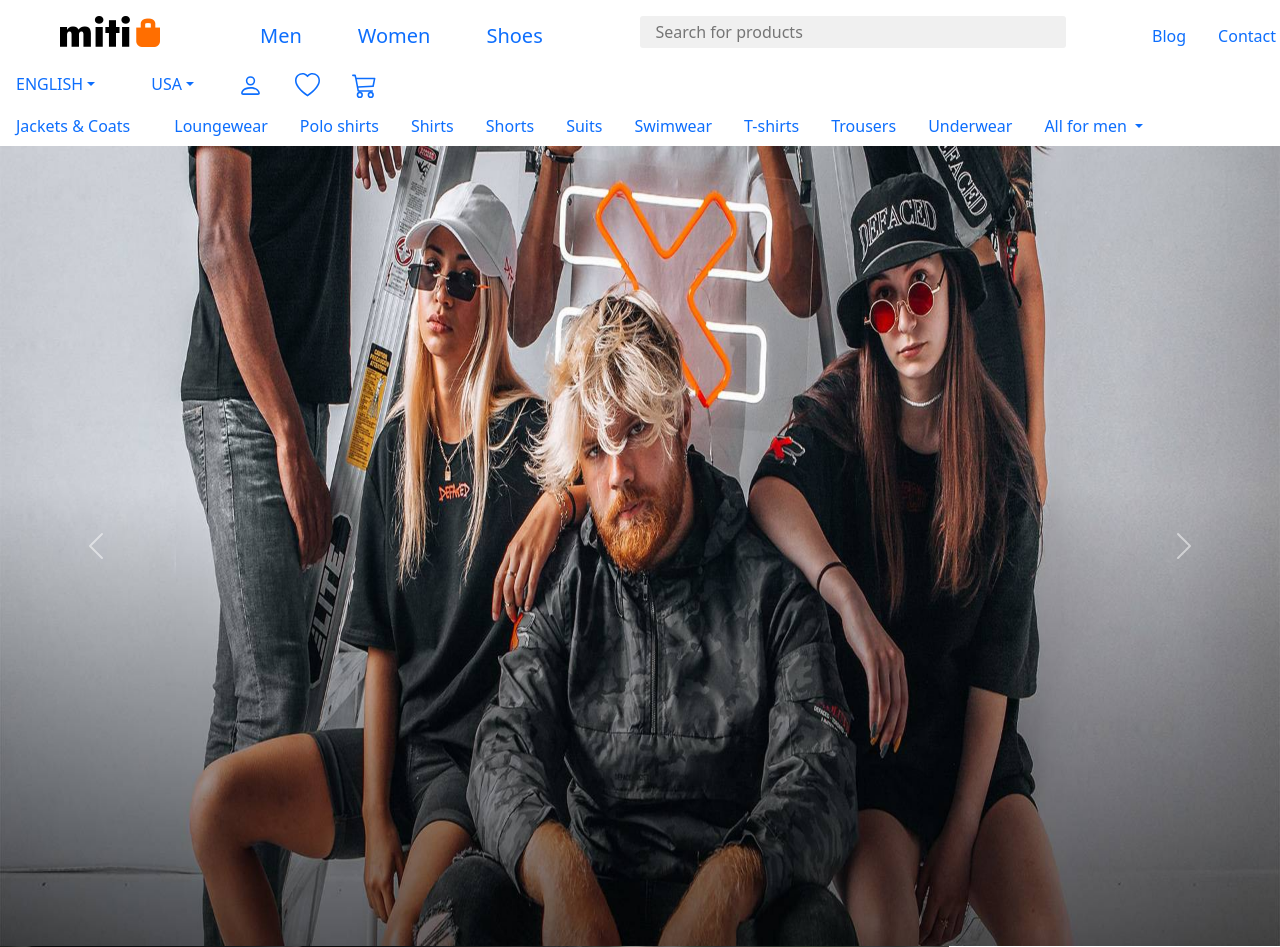
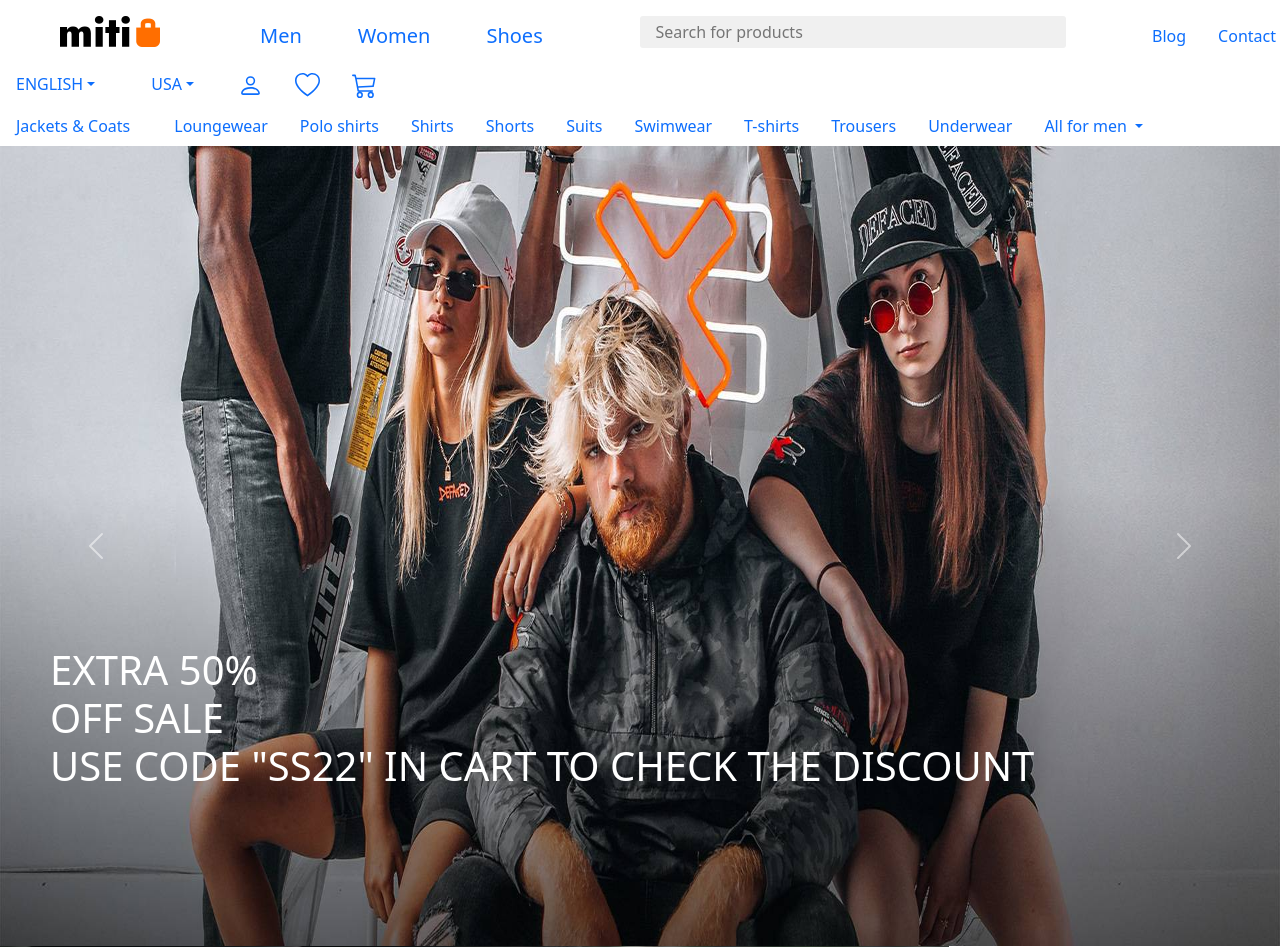
Before and after one commit to nur4ik5/-clothing-website, a Django app: template posts/templates/posts/index.html in a window 1280 px wide. Shown: the top 947 px of the page. Run offline with Django 3.2, Linux system fonts and the light colour scheme; the template is opened without the code that fills it, so the values that code supplies are empty.

Commit message:
текст на картинки

```diff
--- a/posts/static/posts/css/custom.css
+++ b/posts/static/posts/css/custom.css
@@ -62,3 +62,17 @@ background-repeat : no-repeat;
 button.btn:hover {
     background-color: orange;
 }
+
+img.text {
+    position: relative;
+    width: 100%;
+}
+
+h3, h1.text {
+    text-transform: uppercase;
+    position: absolute;
+    top: 500px;
+    left: 50px;
+    width: 100%;
+    color: white;
+}
--- a/posts/templates/posts/index.html
+++ b/posts/templates/posts/index.html
@@ -5,13 +5,17 @@
     <div id="carouselExampleFade" class="carousel slide carousel-fade" data-bs-ride="carousel">
         <div class="carousel-inner">
             <div class="carousel-item active">
-                <img src="{% static 'posts/image/slide-1.jpg' %}" class="d-block w-100" height="800" alt="...">
+                <img src="{% static 'posts/image/slide-1.jpg' %}" class="d-block w-100" height="800" alt="..." class="text">
+                <h1 class=" text">Extra 50% <br>off Sale <br> Use code "ss22" in cart to check the discount</h1>
             </div>
             <div class="carousel-item">
-                <img src="{% static 'posts/image/slide-2.jpg' %}" class="d-block w-100" height="800" alt="...">
+                <img src="{% static 'posts/image/slide-2.jpg' %}" class="d-block w-100" height="800" alt="..." class="text">
+                <h1 class=" text">Shoes <br>for him <br>Use code "ss22" in cart to check the discount</h1>
+
             </div>
             <div class="carousel-item">
-                <img src="{% static 'posts/image/miti-5.jpg' %}" class="d-block w-100" height="800" alt="...">
+                <img src="{% static 'posts/image/miti-5.jpg' %}" class="d-block w-100" height="800" alt="..." class="text">
+                <h1 class=" text">Summer sale <br>up to -50% <br>Use code "ss22" in cart to check the discount</h1>
             </div>
         </div>
         <button class="carousel-control-prev" type="button" data-bs-target="#carouselExampleFade"  data-bs-slide="prev">
```
